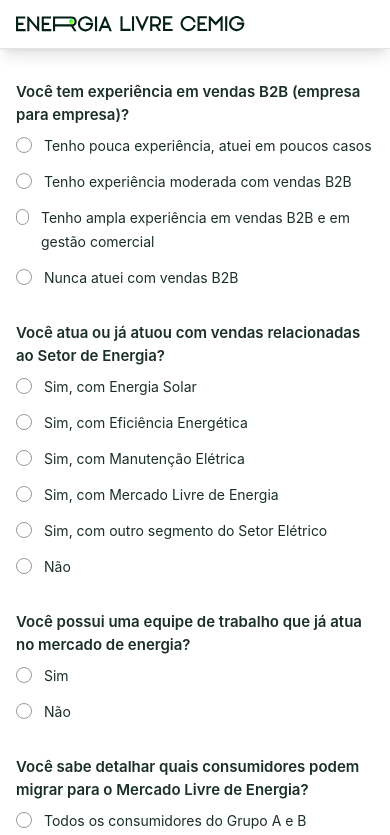
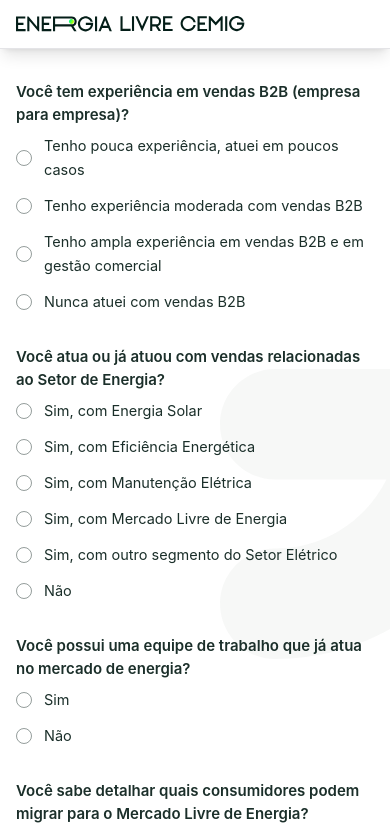
Before and after one commit to zanwalker-dev/cemig-landing-captacao, a Next.js app: page /questionario in a window 390 px wide. Shown: the top 835 px of the page. Built offline with nearby package versions, Linux system fonts and the light colour scheme.

Commit message:
feat:formulary page done

```diff
--- a/src/app/questionario/page.tsx
+++ b/src/app/questionario/page.tsx
@@ -7,19 +7,10 @@
 
 export default function QuestionarioPage() {
   return (
-    <main className="min-h-screen bg-white text-[#1B2F2A]">
+    <main className="min-h-screen text-[#1B2F2A] w-full">
       {/* Conteúdo */}
-      <section className="relative">
-        {/* grafismo leve (opcional) */}
-        <img
-          src="/grafismos/semicircle-right.svg"
-          alt=""
-          aria-hidden="true"
-          className="pointer-events-none absolute right-0 top-28 hidden h-[620px] max-w-none md:block"
-          loading="lazy"
-        />
-
-        <div className="mx-auto w-full max-w-[960px] px-4 py-8 md:px-6 md:py-10">
+      <section className="relative overflow-hidden w-full">
+        <div className="mx-auto w-full max-w-[960px] px-4 py-8 md:px-6 md:py-10 container">
           <form
             action="/questionario/sucesso/"
             method="get"
@@ -194,6 +185,22 @@
             </div>
           </form>
         </div>
+
+        {/* grafismo leve (opcional) */}
+        <img
+          src="/grafismo/grafismo-bg-1.svg"
+          alt=""
+          aria-hidden="true"
+          className="pointer-events-none absolute -right-30 xl:-right-10 top-80 h-[290px] xl:h-[500px] max-w-none -z-20"
+          loading="lazy"
+        />
+        <img
+          src="/grafismo/circle-graphism.svg"
+          alt=""
+          aria-hidden="true"
+          className="pointer-events-none absolute -left-30 xl:-left-20 bottom-100 h-[280px] xl:h-[490px] -z-30 max-w-none "
+          loading="lazy"
+        />
       </section>
     </main>
   );
@@ -208,20 +215,34 @@
       {options.map((label, i) => {
         const id = `${name}-${i}`;
         return (
-          <li key={id} className="flex items-start gap-3">
-            <input
-              type="radio"
-              id={id}
-              name={name}
-              value={label}
-              className="mt-[3px] h-4 w-4 cursor-pointer appearance-none rounded-full border border-[#2A3D39]/50 outline-none ring-1 ring-transparent transition checked:border-[#0F6C58] checked:bg-[#0F6C58] focus-visible:ring-2 focus-visible:ring-[#0F6C58]/40"
-              required={i === 0}
-            />
+          <li key={id}>
+            {/* Label cobre a linha inteira -> toque fácil no mobile */}
             <label
               htmlFor={id}
-              className="cursor-pointer text-[14px] leading-6 md:text-[15px]"
+              className="flex cursor-pointer items-start gap-3"
             >
-              {label}
+              <input
+                id={id}
+                name={name}
+                type="radio"
+                value={label}
+                className={[
+                  "my-auto",
+                  "h-4 w-4",
+                  "aspect-square",
+                  "shrink-0",
+                  "rounded-full",
+                  "appearance-none",
+                  "border border-[#2A3D39]/50",
+                  "checked:border-[#0F6C58] checked:bg-[#0F6C58]",
+                  "outline-none ring-1 ring-transparent",
+                  "transition focus-visible:ring-2 focus-visible:ring-[#0F6C58]/40",
+                ].join(" ")}
+                required={i === 0}
+              />
+              <span className="text-[14.5px] leading-6 md:text-[15px]">
+                {label}
+              </span>
             </label>
           </li>
         );
```
Also changed, not shown: public/grafismo/circle-graphism.svg (added).
